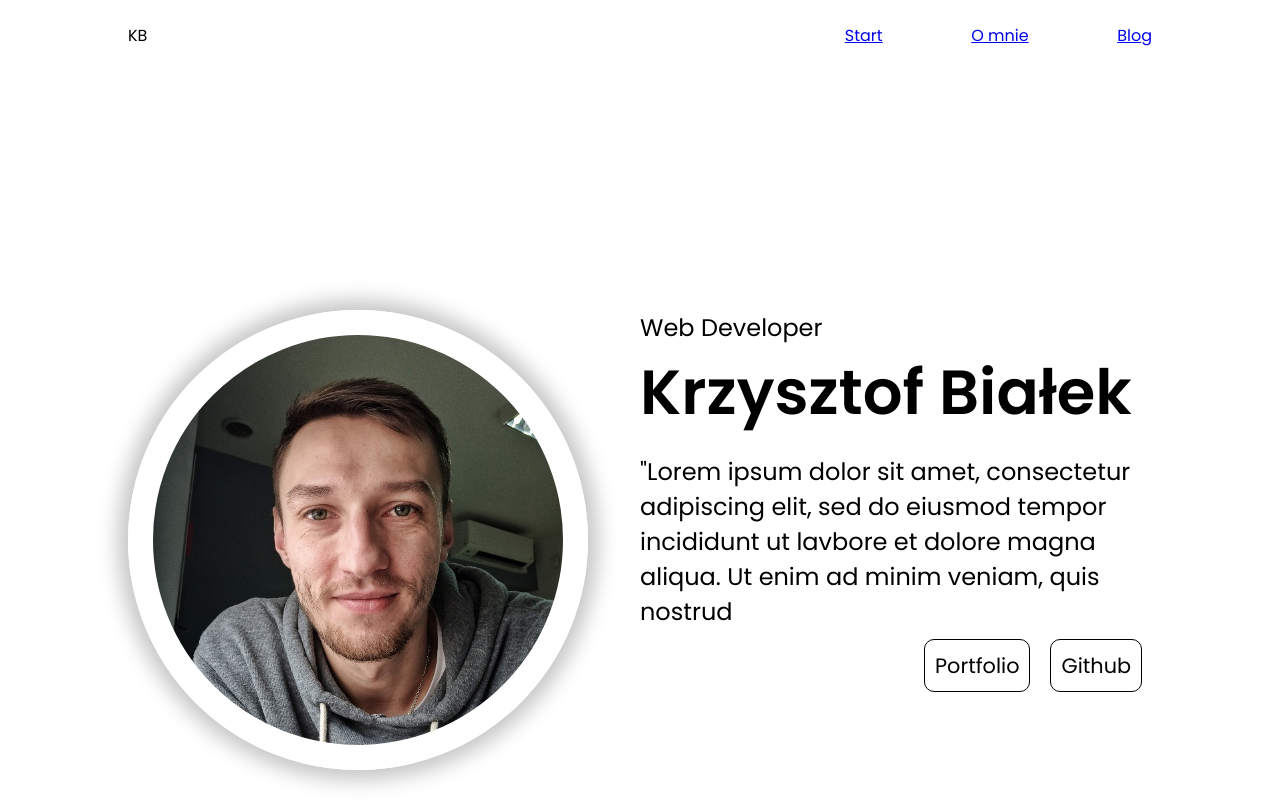
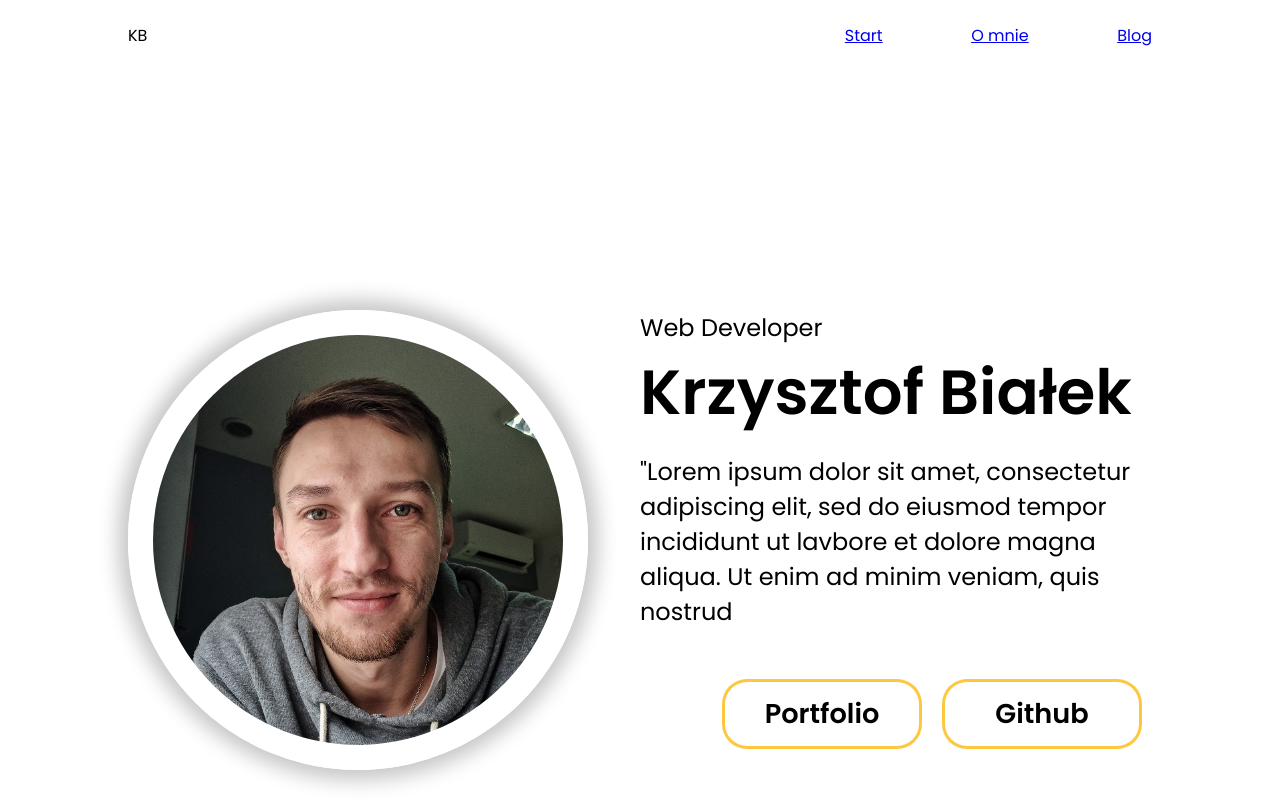
Before and after one commit to bialek-k/Portfolio-website, a Next.js app: page / in a window 1280 px wide. Shown: the top 800 px of the page. Built offline with nearby package versions, Linux system fonts and the light colour scheme.

Commit message:
styling buttons

```diff
--- /dev/null
+++ b/components/Button.js
@@ -0,0 +1,12 @@
+import React from "react";
+import classes from "./Button.module.css";
+
+const Button = ({ name, sec }) => {
+  return (
+    <button className={sec ? classes[`btn`] : classes[`btn secondary`]}>
+      {name}
+    </button>
+  );
+};
+
+export default Button;
--- /dev/null
+++ b/components/Button.module.css
@@ -0,0 +1,15 @@
+.btn {
+  width: 200px;
+  margin: 0px 10px;
+  height: 70px;
+  background: white;
+  border: 3px solid rgba(253, 187, 17, 0.8);
+  border-radius: 25px;
+  font-weight: 600;
+  font-size: 1.7rem;
+}
+
+.secondary {
+  background: rgba(253, 187, 17, 0.8);
+  color: white;
+}
--- a/pages/index.js
+++ b/pages/index.js
@@ -3,6 +3,7 @@ import Image from "next/image";
 import classes from "../styles/Home.module.scss";
 
 import heroPhoto from "../assets/hero_photo.jpeg";
+import Button from "../components/Button";
 
 export default function Home() {
   return (
@@ -20,8 +21,8 @@ export default function Home() {
             ad minim veniam, quis nostrud{" "}
           </p>
           <div className={classes.buttons}>
-            <button>Portfolio</button>
-            <button>Github</button>
+            <Button name={"Portfolio"} sec />
+            <Button name={"Github"} sec />
           </div>
         </div>
       </section>
--- a/styles/Home.module.scss
+++ b/styles/Home.module.scss
@@ -39,18 +39,9 @@
 
       .buttons {
         width: 100%;
-        // background: red;
+        margin-top: 50px;
         display: flex;
         justify-content: flex-end;
-
-        & button {
-          padding: 10px;
-          background: none;
-          margin: 10px;
-          border-radius: 10px;
-          border: 1px solid black;
-          font-size: 1.3rem;
-        }
       }
     }
   }
```
